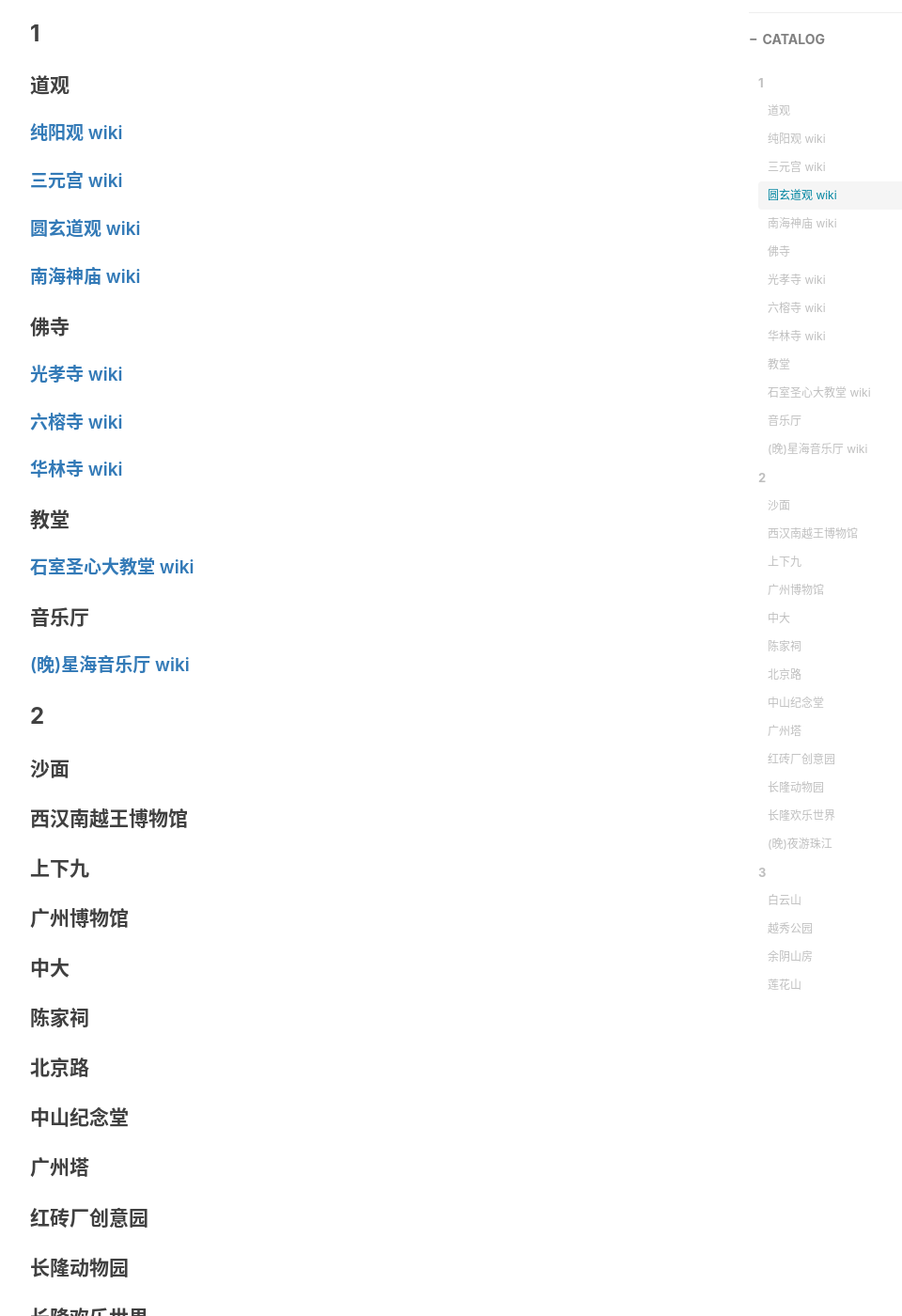
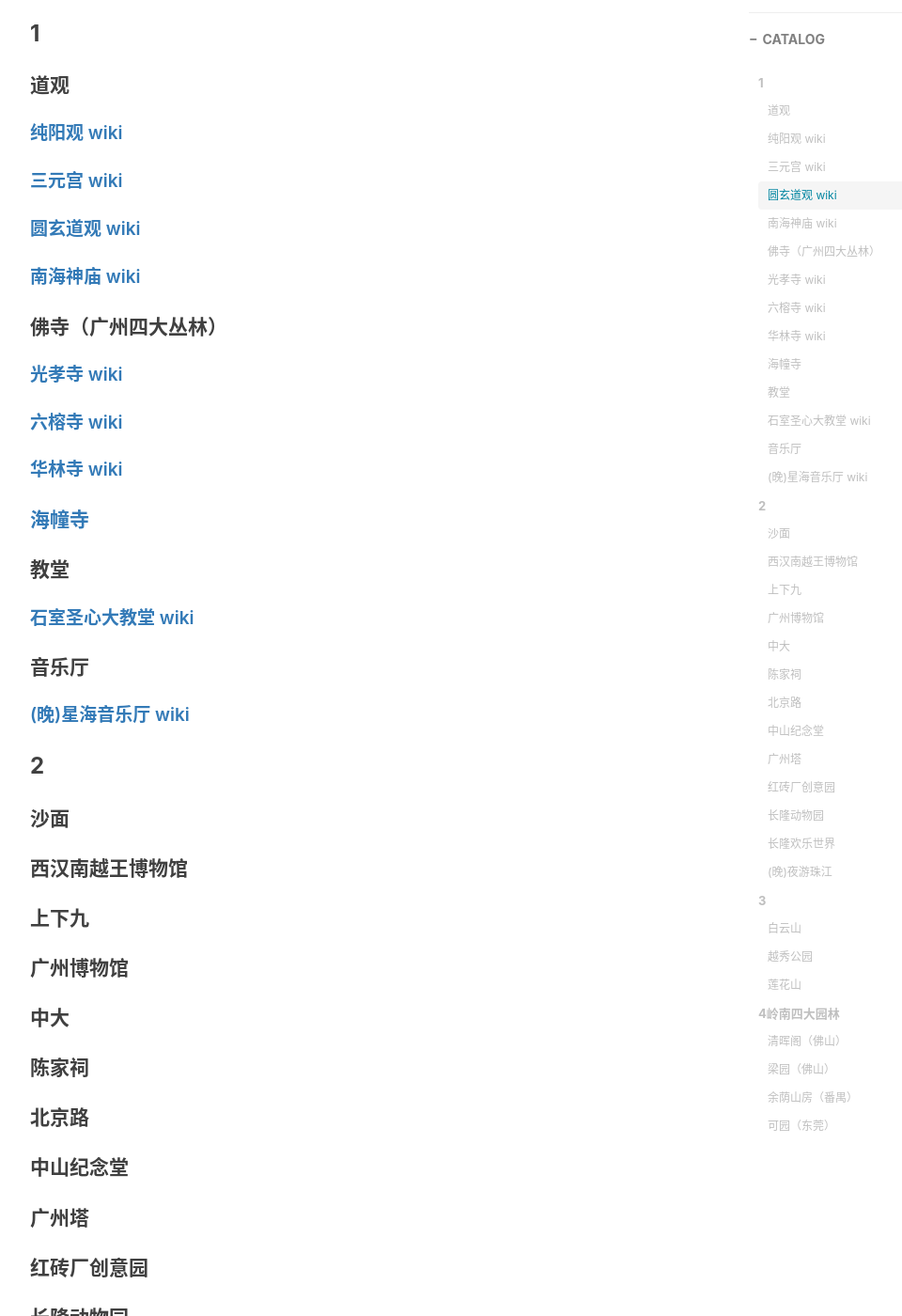
Before and after one commit to anchor2017/anchor2017.github.io, a Jekyll site: the page built from _posts/2019-03-26-In-Guangzhou-2019.md, in a window 1280 px wide and 1400 px high, scrolled down 550 px. Shown: the whole window at 94% size, without its empty margins (233-1193 px from the left). Built offline with Jekyll 4.4.1, drawn with Linux system fonts in a browser that asks for light colours; nearby versions of some CDN libraries; comment, search, counter and statistics services are not loaded; some of the changed text lies outside the part shown.

Commit message:
Update 2019-03-26-In-Guangzhou-2019.md

```diff
--- a/_posts/2019-03-26-In-Guangzhou-2019.md
+++ b/_posts/2019-03-26-In-Guangzhou-2019.md
@@ -20,10 +20,11 @@ mermaid: true
 ##### [圆玄道观](https://baike.baidu.com/item/%E5%9C%86%E7%8E%84%E9%81%93%E8%A7%82) [wiki](https://zh.wikipedia.org/wiki/%E5%BB%A3%E6%9D%B1%E5%9C%93%E7%8E%84%E9%81%93%E8%A7%80)
 ##### [南海神庙](https://baike.baidu.com/item/%E5%8D%97%E6%B5%B7%E7%A5%9E%E5%BA%99) [wiki](https://zh.wikipedia.org/wiki/%E5%8D%97%E6%B5%B7%E7%A5%9E%E5%BA%99)
 
-#### 佛寺
+#### 佛寺（广州四大丛林）
 ##### [光孝寺](https://baike.baidu.com/item/%E5%85%89%E5%AD%9D%E5%AF%BA/62314) [wiki](https://zh.wikipedia.org/wiki/%E5%85%89%E5%AD%9D%E5%AF%BA_(%E5%B9%BF%E5%B7%9E))
 ##### [六榕寺](https://baike.baidu.com/item/%E5%85%AD%E6%A6%95%E5%AF%BA/1269803) [wiki](https://zh.wikipedia.org/wiki/%E5%85%AD%E6%A6%95%E5%AF%BA)
 ##### [华林寺](https://baike.baidu.com/item/%E5%8D%8E%E6%9E%97%E5%AF%BA/55188) [wiki](https://zh.wikipedia.org/wiki/%E5%8D%8E%E6%9E%97%E5%AF%BA)
+#### [海幢寺](https://baike.baidu.com/item/海幢寺/2965138)
 
 #### 教堂
 ##### [石室圣心大教堂](https://baike.baidu.com/item/%E7%9F%B3%E5%AE%A4%E5%9C%A3%E5%BF%83%E5%A4%A7%E6%95%99%E5%A0%82) [wiki](https://zh.wikipedia.org/wiki/%E7%9F%B3%E5%AE%A4%E5%9C%A3%E5%BF%83%E5%A4%A7%E6%95%99%E5%A0%82)
@@ -49,5 +50,10 @@ mermaid: true
 ### 3
 #### 白云山
 #### 越秀公园
-#### 余阴山房
 #### 莲花山
+
+### 4[岭南四大园林](https://baike.baidu.com/item/岭南四大园林/7277633?fromtitle=广东四大名园&fromid=5912923)
+#### 清晖阁（佛山）
+#### 梁园（佛山）
+#### 余荫山房（番禺）
+#### 可园（东莞）
```
